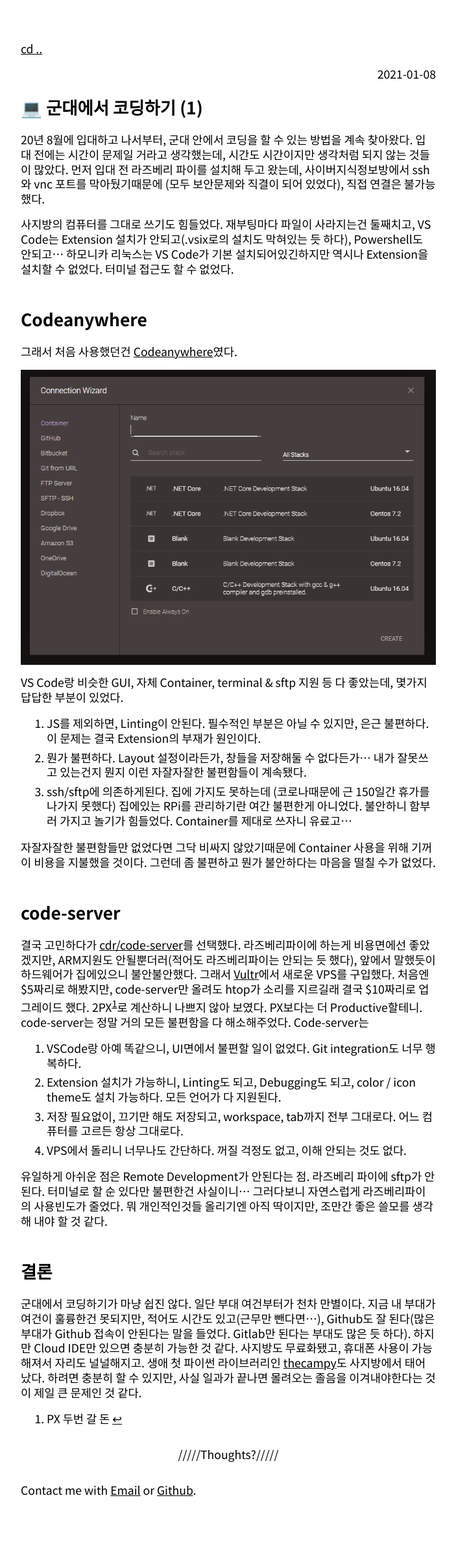
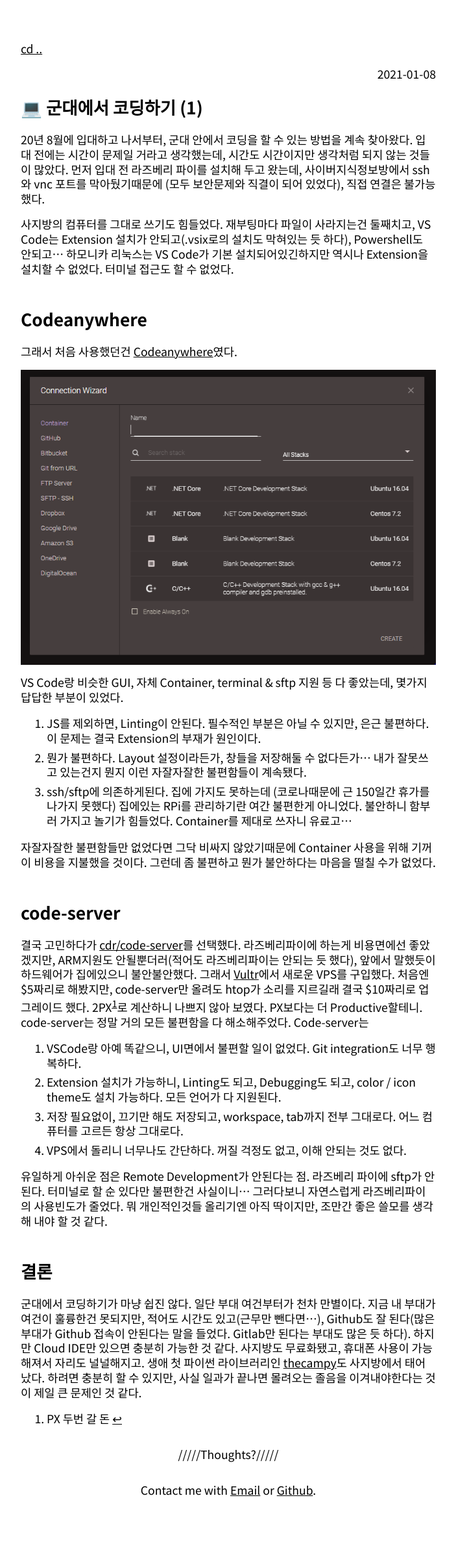
Before and after one commit to lewisleedev/lewisleedev.github.io, a Jekyll site: the page built from _posts/2021-01-08-💻-군대에서-코딩하기-(1).md, in a window 1280 px wide. Shown: the whole page at 65% size, without its empty margins (288-991 px from the left). Built offline with Jekyll 4.4.1, drawn with Linux system fonts in a browser that asks for light colours.

Commit message:
Update post template

```diff
--- a/_layouts/post.html
+++ b/_layouts/post.html
@@ -16,5 +16,5 @@
 
 <footer>
   <hr data-content="Thoughts?">
-  <p>Contact me with <a href="mailto:lewislee@lewislee.net">Email</a> or <a href="https://github.com/lewisleedev/lewisleedev.github.io/issues">Github</a>.</p>
+  <p class="centered">Contact me with <a href="mailto:lewislee@lewislee.net">Email</a> or <a href="https://github.com/lewisleedev/lewisleedev.github.io/issues">Github</a>.</p>
 </footer>
--- a/_sass/no-style-please.scss
+++ b/_sass/no-style-please.scss
@@ -16,12 +16,6 @@
   body[a="auto"] { @include dark-appearance; }
 }
 
-@font-face {
-  font-family: 'Chosunilbo_myungjo';
-  src: url('https://cdn.jsdelivr.net/gh/projectnoonnu/noonfonts_one@1.0/Chosunilbo_myungjo.woff') format('woff');
-  font-weight: normal;
-  font-style: normal;
-}
 // -------------------------------------------- //
 
 // bg color is also needed in html in order to
@@ -107,3 +101,7 @@
   display: block;
   margin: 0 auto;
 }
+
+.centered {
+  text-align: center;
+}
```
